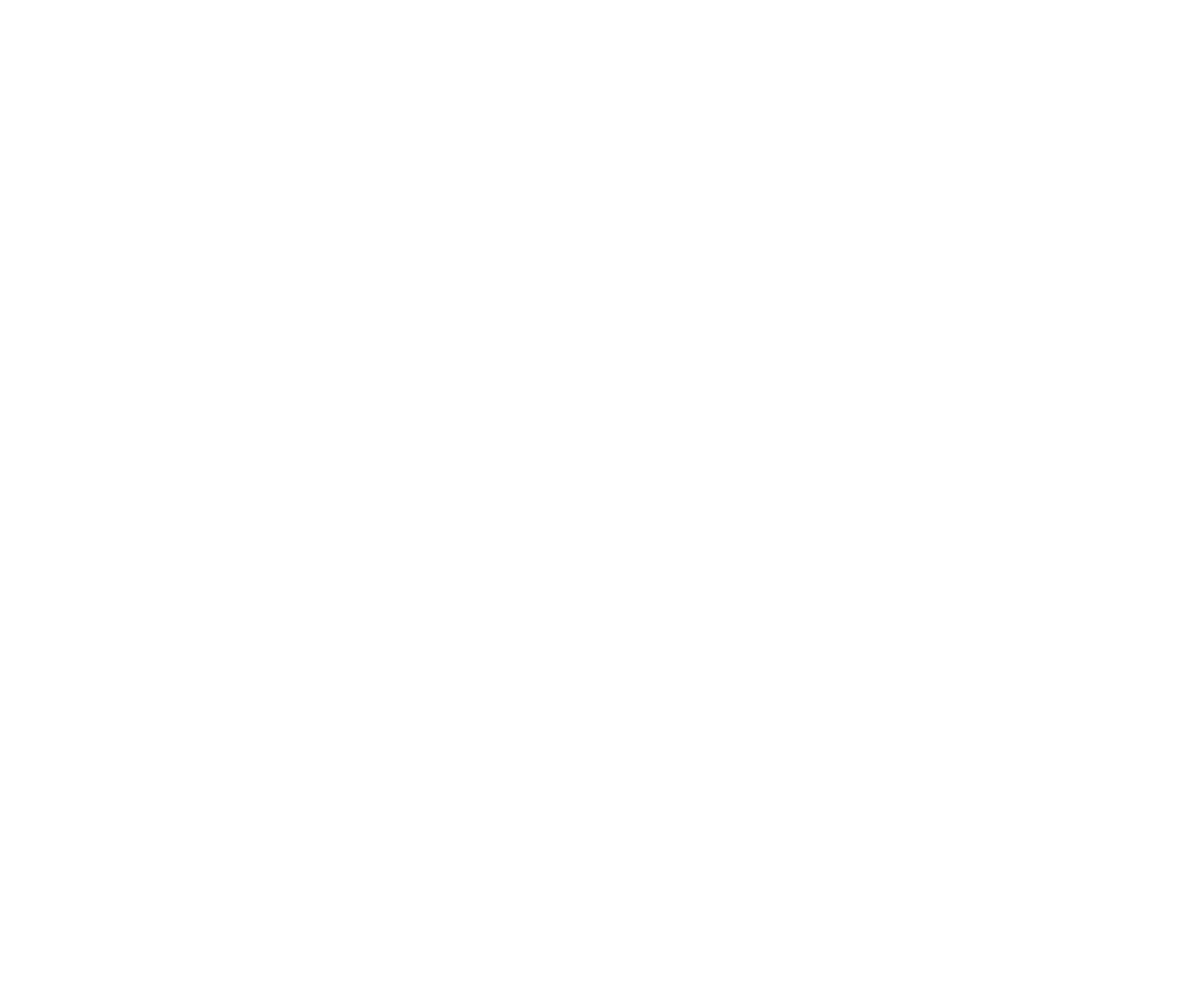
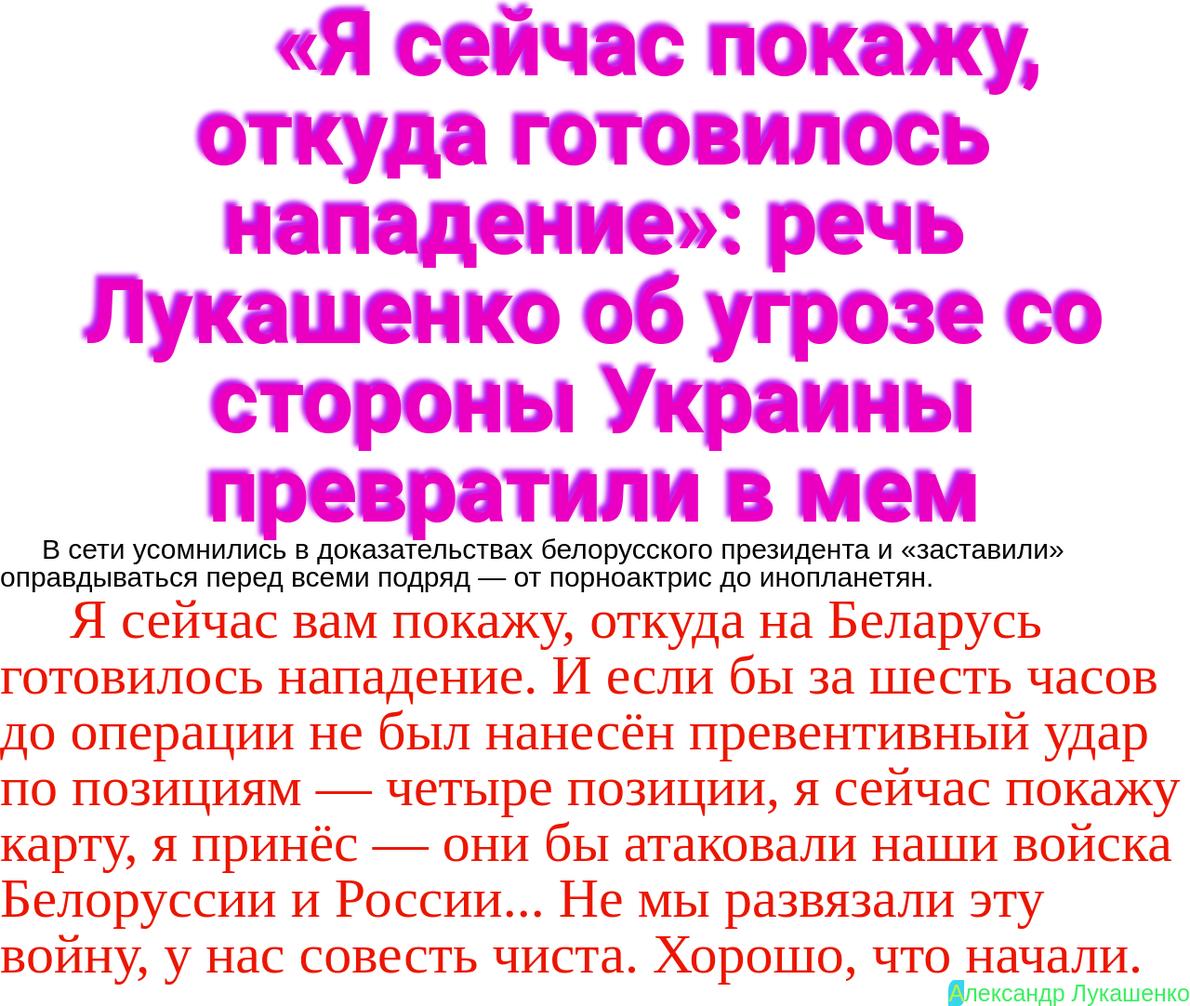
Before and after one commit to bilykI/Lesson_7, a plain HTML site: page index.html in a window 1280 px wide. Shown: the whole page at 93% size. Before the commit the page ends 800 px from the top, so only its background shows below. Drawn offline with Linux system fonts and the light colour scheme.

Commit message:
commit css

```diff
--- /dev/null
+++ b/css/style.css
@@ -0,0 +1,99 @@
+/* http://meyerweb.com/eric/tools/css/reset/
+   v2.0 | 20110126
+   License: none (public domain)
+*/
+
+html, body, div, span, applet, object, iframe,
+h1, h2, h3, h4, h5, h6, p, blockquote, pre,
+a, abbr, acronym, address, big, cite, code,
+del, dfn, em, img, ins, kbd, q, s, samp,
+small, strike, strong, sub, sup, tt, var,
+b, u, i, center,
+dl, dt, dd, ol, ul, li,
+fieldset, form, label, legend,
+table, caption, tbody, tfoot, thead, tr, th, td,
+article, aside, canvas, details, embed,
+figure, figcaption, footer, header, hgroup,
+menu, nav, output, ruby, section, summary,
+time, mark, audio, video {
+	margin: 0;
+	padding: 0;
+	border: 0;
+	font-size: 100%;
+	font: inherit;
+	vertical-align: baseline;
+}
+/* HTML5 display-role reset for older browsers */
+article, aside, details, figcaption, figure,
+footer, header, hgroup, menu, nav, section {
+	display: block;
+}
+body {
+	line-height: 1;
+}
+ol, ul {
+	list-style: none;
+}
+blockquote, q {
+	quotes: none;
+}
+blockquote:before, blockquote:after,
+q:before, q:after {
+	content: '';
+	content: none;
+}
+table {
+	border-collapse: collapse;
+	border-spacing: 0;
+}
+@import url('https://fonts.googleapis.com/css2?family=Beau+Rivage&family=Poppins&family=Roboto:wght@700&display=swap');
+
+#Schizophhrenic
+{
+    font-size: 30px;
+    font-family:'Popins', sans-serif;
+    color: #000;
+    list-style: none;
+    text-align: left;
+    vertical-align: top;
+    word-spacing: normal;
+    letter-spacing: normal;
+    text-indent: 45px;
+    font-weight: normal;
+    white-space: initial;
+    text-shadow: none;
+}
+.quotes{
+    font-size: 60px;
+    font-family:"Beau Rivage";
+    color: #EB1601;
+    list-style: none;
+    text-align: left;
+    vertical-align: top;
+    word-spacing: top;
+    letter-spacing: normal;
+    text-indent: 75px;
+    font-weight: lighter;
+    white-space: initial;
+    text-shadow: none;
+}
+.authorSignature
+{
+    font-size: 25px;
+    font-family: "popins",sans-serif;
+    color: #37F05D;
+    list-style: underline;
+    text-align: right;
+    vertical-align:auto;
+    word-spacing: top;
+    letter-spacing: normal;
+    font-weight: normal;
+    white-space: initial;
+    text-shadow: none;
+
+}
+.authorSignature::first-letter{
+    color: #BDF52F;
+    border-radius: 40% 0 30% 0;
+    background-color:#37D5F0;
+}
--- a/index.html
+++ b/index.html
@@ -1,12 +1,35 @@
 <!DOCTYPE html>
-<html lang="en">
+<html lang="ru">
 <head>
     <meta charset="UTF-8">
     <meta http-equiv="X-UA-Compatible" content="IE=edge">
     <meta name="viewport" content="width=device-width, initial-scale=1.0">
-    <title>Document</title>
+    <title>Lukashenko mem</title>
+    <link rel="stylesheet" href="./css/style.css">
+    <style>
+        p{
+            font-size: 96px;
+            font-family: "Roboto",sans-serif;
+            color:#EB00C2;
+            list-style: none;
+            text-align: center;
+            vertical-align: top;
+            word-spacing: normal;
+            letter-spacing: normal;
+            text-indent: 140px;
+            font-weight: bold;
+            text-shadow: #BD12EB -5px -5px 5px;
+            white-space: initial;
+
+        }
+
+    </style>
+
 </head>
 <body>
-    <p>
+    <p>«Я сейчас покажу, откуда готовилось нападение»: речь Лукашенко об угрозе со стороны Украины превратили в мем</p>
+    <p id="Schizophhrenic">В сети усомнились в доказательствах белорусского президента и «заставили» оправдываться перед всеми подряд — от порноактрис до инопланетян.</p>
+    <p class="quotes">Я сейчас вам покажу, откуда на Беларусь готовилось нападение. И если бы за шесть часов до операции не был нанесён превентивный удар по позициям — четыре позиции, я сейчас покажу карту, я принёс — они бы атаковали наши войска Белоруссии и России... Не мы развязали эту войну, у нас совесть чиста. Хорошо, что начали.</p>
+     <p class="authorSignature">Александр Лукашенко</p>
 </body>
 </html>
```
